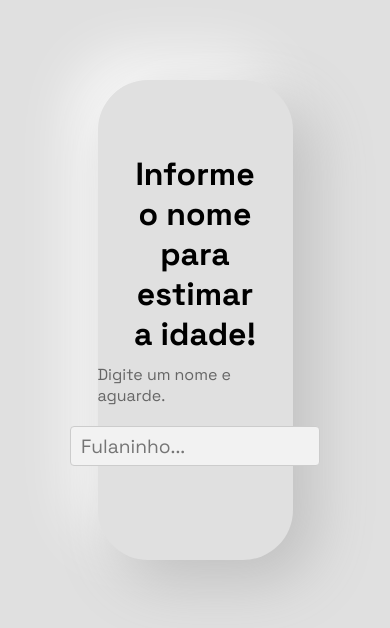
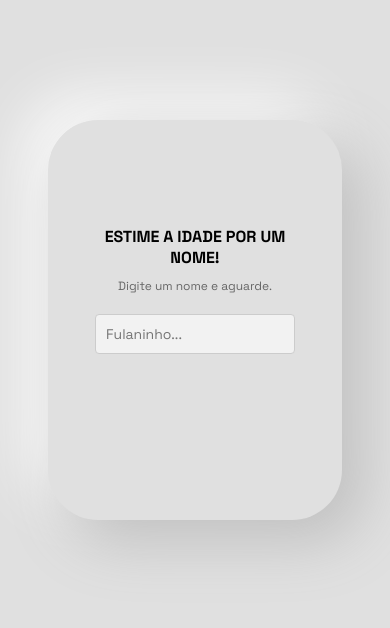
Before and after one commit to tm4Bit/voltera-frontend-test, a SvelteKit app: page / in a window 390 px wide. Shown: the part 102-730 px from the top of the page. Built offline with nearby package versions, Linux system fonts and the light colour scheme.

Commit message:
refactor: add responsiveness and some html and css improvements

```diff
--- a/src/app.css
+++ b/src/app.css
@@ -2,6 +2,10 @@
 	margin: 0;
 	padding: 0;
 	box-sizing: border-box;
+}
+
+:root {
+	font-size: 62.5%; /* 1rem = 10px */
 }
 
 body,
--- a/src/lib/components/Loader.svelte
+++ b/src/lib/components/Loader.svelte
@@ -7,7 +7,7 @@
 <style>
 	.loader {
 		display: flex;
-		align-items: flex-end;
+		align-items: center;
 		justify-content: center;
 		height: 40px;
 	}
--- a/src/routes/+page.svelte
+++ b/src/routes/+page.svelte
@@ -28,7 +28,7 @@
 </script>
 
 <div class="container">
-	<h1>Informe o nome para estimar a idade!</h1>
+	<h1>ESTIME A IDADE POR UM NOME!</h1>
 	<span>Digite um nome e aguarde.</span>
 
 	<input
@@ -39,56 +39,73 @@
 		autocomplete="off"
 	/>
 
-	{#if $navigating !== null}
-		<Loader />
-	{:else if data.age !== null}
-		<p>
+	<div class="result">
+		{#if $navigating !== null}
+			<Loader />
+		{:else if data.age !== null}
 			<strong>{data.name}</strong> têm <strong>{data.age}</strong> anos
-		</p>
-	{/if}
+		{/if}
+	</div>
 </div>
 
 <style>
 	.container {
-		height: 480px;
-		width: 50%;
+		background: #e0e0e0;
+		height: 400px;
 		display: flex;
 		flex-direction: column;
 		justify-content: center;
 		align-items: center;
+		margin: 24px 48px;
 		border-radius: 50px;
-		background: #e0e0e0;
 		box-shadow:
 			20px 20px 60px #bebebe,
 			-20px -20px 60px #ffffff;
+
 		& h1 {
+			font-size: 2.4rem;
 			text-align: center;
-			width: 70%;
-			margin-bottom: 10px;
+			margin: 0 32px 10px 32px;
+			@media (max-width: 600px) {
+				font-size: 1.6rem;
+			}
 		}
 
 		& span {
-			color: #666;
+			font-size: 1.6rem;
+			color: #666666;
 			margin-bottom: 20px;
+			@media (max-width: 600px) {
+				font-size: 1.2rem;
+			}
 		}
 
 		& input {
-			font-size: 1.2rem;
+			font-size: 1.6rem;
 			font-family: 'Space Grotesk', sans-serif;
-			width: 250px;
-			max-width: 400px;
 			height: 40px;
-			padding: 0 10px;
 			border-radius: 4px;
 			background: #f2f2f2;
-			border: 1px solid #ccc;
+			border: 1px solid #cccccc;
 			outline: none;
-			margin-bottom: 20px;
+			padding: 0 10px;
+			margin: 0 32px 20px 32px;
+			@media (max-width: 600px) {
+				width: 200px;
+				font-size: 1.4rem;
+			}
 		}
 
-		& p {
-			font-size: 1.1rem;
+		& div.result {
+			display: flex;
+			align-items: center;
+			justify-content: center;
+			gap: 6px;
 			height: 40px;
+			font-size: 1.6rem;
+			@media (max-width: 600px) {
+				font-size: 1.4rem;
+			}
 		}
 	}
 </style>
```
